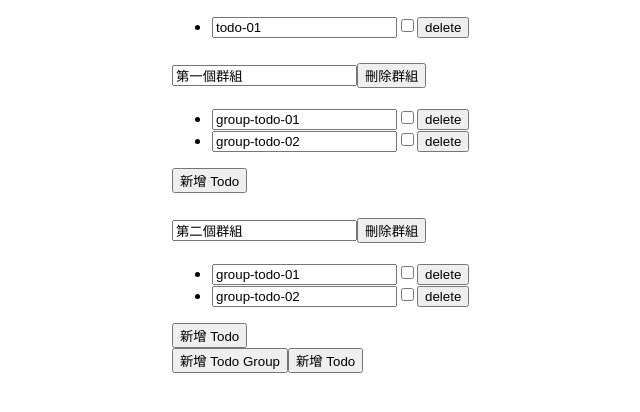
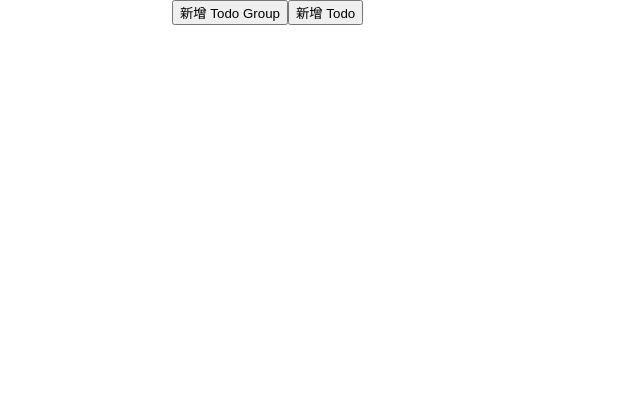
Before and after one commit to futianshen/react-hook-form, a React (Vite) app: page / in a window 1280 px wide. Shown: the top 412 px of the page, without its empty margins (68-708 px from the left). Built offline with nearby package versions, Linux system fonts and the light colour scheme.

Commit message:
feat: add anotation

```diff
--- a/src/TodoList.tsx
+++ b/src/TodoList.tsx
@@ -52,7 +52,7 @@ const initialList = [
   },
 ]
 function TodoList() {
-  const [list, setList] = useState<Todo[]>(initialList)
+  const [list, setList] = useState<Todo[]>([])
 
   const handleGroupAdd = () => {
     setList((prevList) => [
@@ -234,6 +234,7 @@ function TodoList() {
               ))}
             </ul>
           )}
+          <hr />
         </div>
       ))}
 
@@ -312,3 +313,6 @@ function Todo(
 export default TodoList
 
 // 順便了解一下 key 用 index 會有什麼問題？
+
+// 重新 review 一次優化
+// 用 react-hook-form 做一次
```
